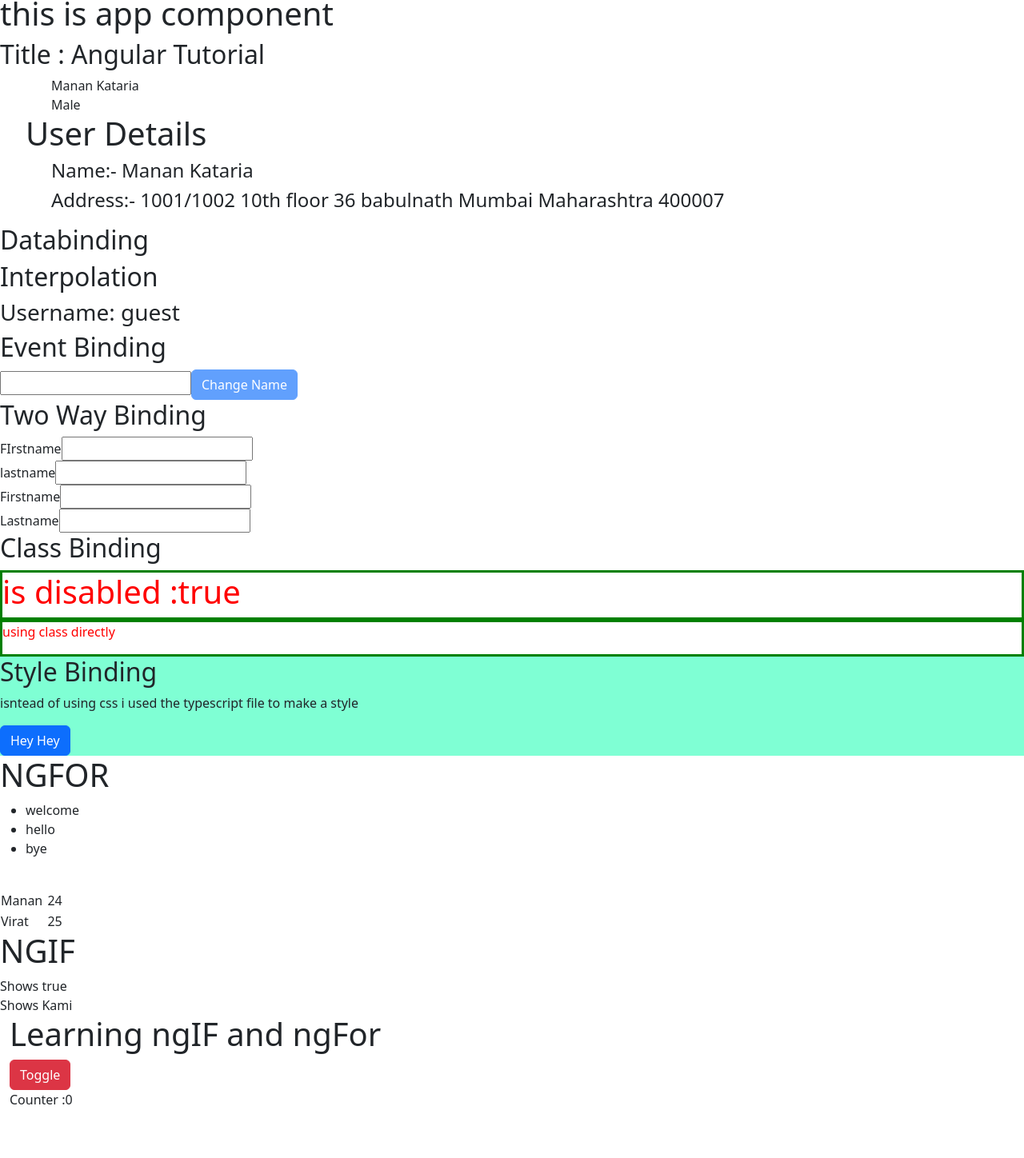
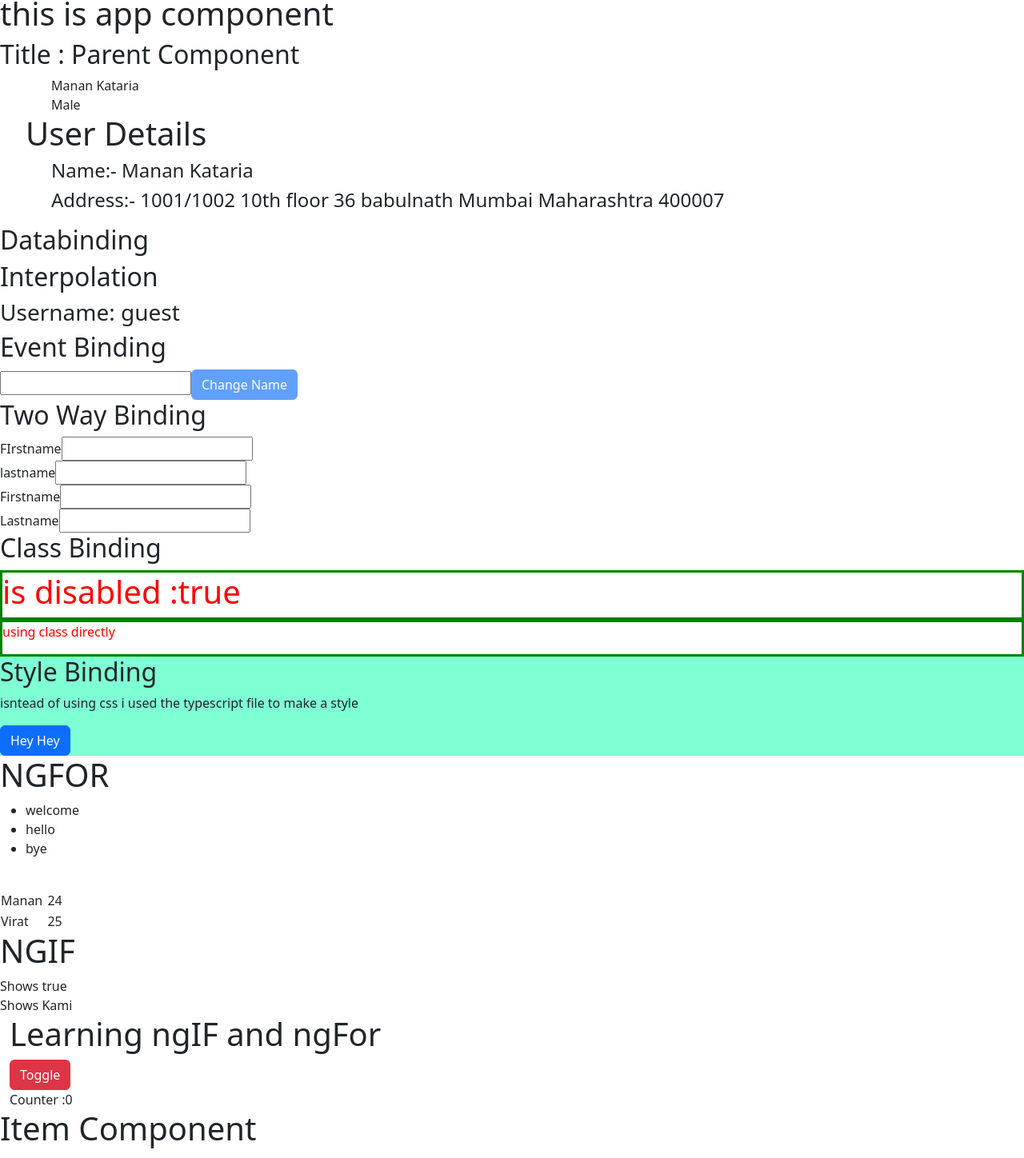
Before and after one commit to mananhiteshkataria/myapp, an Angular app: page / in a window 1280 px wide. Shown: the part 7-1455 px from the top of the page at 80% size. Before the commit the page ends 1394 px from the top, so only its background shows below. Built offline with nearby package versions, Linux system fonts and the light colour scheme.

Commit message:
adding parent child component interaction
hwy hwy

```diff
--- a/src/app/app.component.html
+++ b/src/app/app.component.html
@@ -5,4 +5,5 @@
     <app-user></app-user>
     <app-databind></app-databind>
     <app-directive-demo></app-directive-demo>
+    <app-item [itemname]="username"></app-item>
   </div>
--- a/src/app/app.component.ts
+++ b/src/app/app.component.ts
@@ -6,5 +6,8 @@ import { Component } from '@angular/core';
   styleUrls: ['./app.component.css']
 })
 export class AppComponent {
-  title = 'Angular Tutorial';
+  title = 'Parent Component';
+  username="Manan";
+  usernamesArray=["Sachin","Kohli","Dhoni"];
+
 }
--- a/src/app/app.module.ts
+++ b/src/app/app.module.ts
@@ -6,6 +6,7 @@ import { DatabindComponent } from './databind/databind.component';
 import { UserComponent } from './user/user.component';
 import { DirectiveDemoComponent } from './directive-demo/directive-demo.component';
 import { NameformatPipe } from './nameformat.pipe';
+import { ItemComponent } from './item/item.component';
 
 @NgModule({
   declarations: [
@@ -13,7 +14,8 @@ import { NameformatPipe } from './nameformat.pipe';
     DatabindComponent,
     UserComponent,
     DirectiveDemoComponent,
-    NameformatPipe
+    NameformatPipe,
+    ItemComponent
   ],
   imports: [
     BrowserModule,
--- /dev/null
+++ b/src/app/item/item.component.html
@@ -0,0 +1,4 @@
+<div>
+    <h1>Item Component</h1>
+    <h2> Name:{{itemname}}</h2>
+</div>
--- /dev/null
+++ b/src/app/item/item.component.ts
@@ -0,0 +1,11 @@
+import { Component, Input } from '@angular/core';
+
+@Component({
+  selector: 'app-item',
+  templateUrl: './item.component.html',
+  styleUrls: ['./item.component.css']
+})
+export class ItemComponent {
+  @Input()
+  itemname :string="";
+}
```
Also changed, not shown: src/app/item/item.component.css (added), 1 other file (tests, documents, lock files or other folders).
